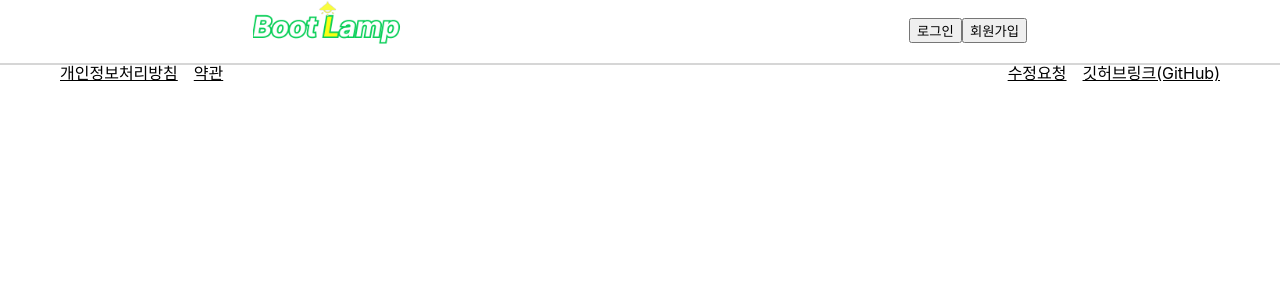
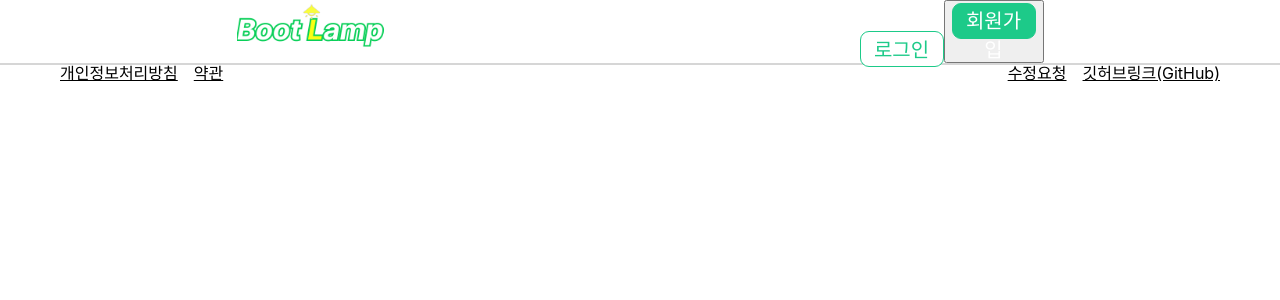
Before and after one commit to codestates-seb/seb40_main_027, a React (Create React App) app in the folder client/: page / in a window 1280 px wide. Shown: the top 300 px of the page. Built offline with nearby package versions, Linux system fonts and the light colour scheme.

Commit message:
styled:button공용 컴포넌트 가져옴

```diff
--- a/client/src/components/Header/MainHeader.tsx
+++ b/client/src/components/Header/MainHeader.tsx
@@ -2,6 +2,7 @@ import styled from 'styled-components';
 import logo from '../../assets/image/logo.png';
 import { useState } from 'react';
 import Nickname from './Nickname';
+import { RegisterButton, LoginButton } from '../Button/index';
 
 const HeaderContent = styled.header`
   width: 100%;
@@ -35,6 +36,7 @@ const HeaderContent = styled.header`
   }
 `;
 
+//onChange={clickLogin}
 const Header = () => {
   const [islogin, setIslogin] = useState(true);
 
@@ -48,14 +50,21 @@ const Header = () => {
         <img src={logo} alt="logo" />
         {islogin ? (
           <div>
-            <button onClick={clickLogin}>로그인</button>
-            <button>회원가입</button>
+            <LoginButton onClick={clickLogin} />
+
+            <button>
+              <RegisterButton />
+            </button>
           </div>
         ) : (
           <div>
             <Nickname />
           </div>
         )}
+        {/* <div>
+          <LoginButton />
+          <RegisterButton />
+        </div> */}
       </div>
     </HeaderContent>
   );
```
